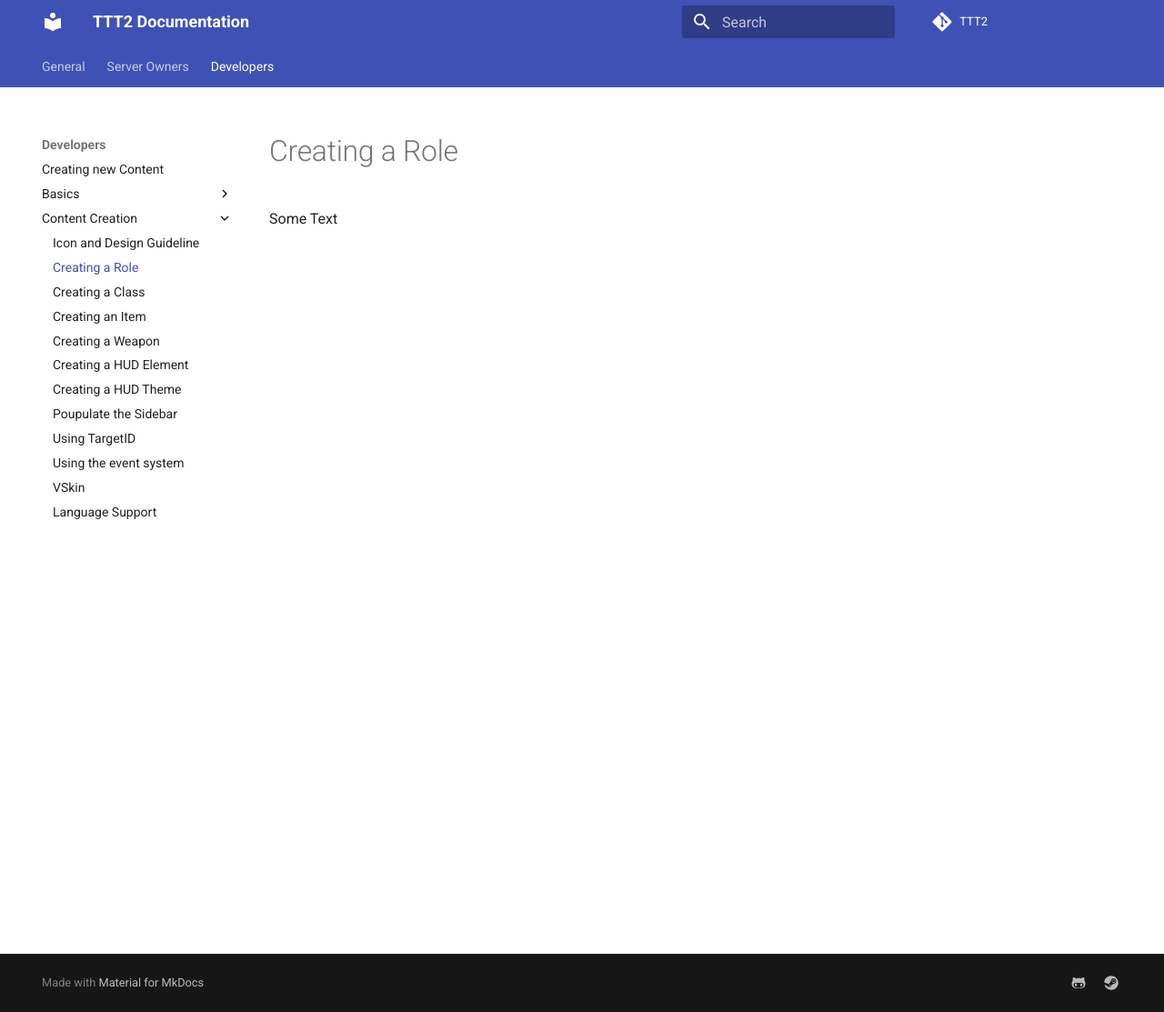
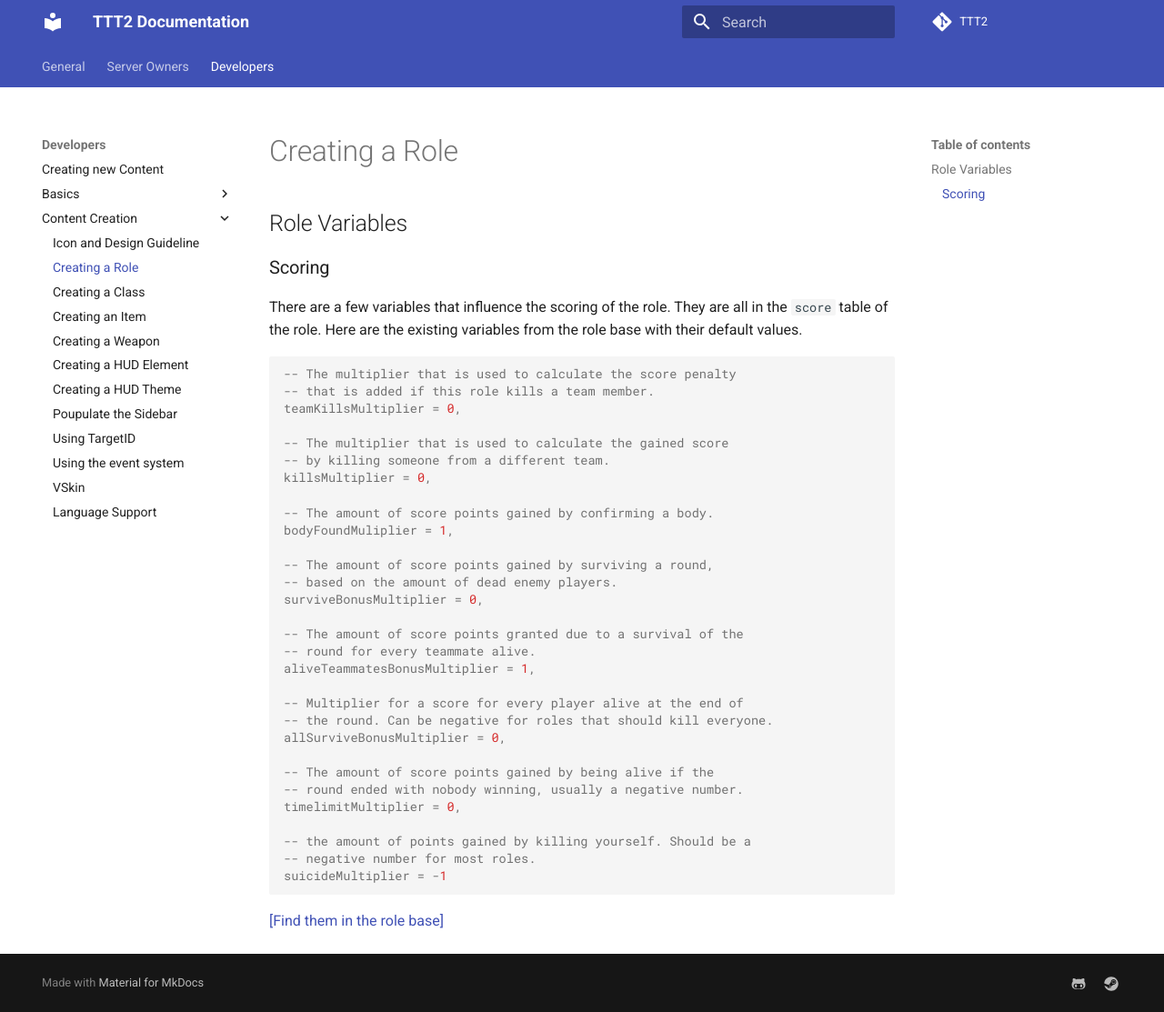
Before and after one commit to TTT-2/docs, an MkDocs documentation site: the page built from docs/developers/content-creation/creating-a-role.md, in a window 1280 px wide and 1113 px high. Shown: the whole window at 91% size. Built offline with MkDocs 1.6.1 and Material for MkDocs 9.7.7, drawn with Linux system fonts in a browser that asks for light colours; comment, search, counter and statistics services are not loaded.

Commit message:
added rolevars to the docs

````diff
--- a/docs/developers/content-creation/creating-a-role.md
+++ b/docs/developers/content-creation/creating-a-role.md
@@ -1,3 +1,42 @@
 # Creating a Role
 
-Some Text
+## Role Variables
+
+### Scoring
+
+There are a few variables that influence the scoring of the role. They are all in the `score` table of the role. Here are the existing variables from the role base with their default values.
+
+```lua
+-- The multiplier that is used to calculate the score penalty
+-- that is added if this role kills a team member.
+teamKillsMultiplier = 0,
+
+-- The multiplier that is used to calculate the gained score
+-- by killing someone from a different team.
+killsMultiplier = 0,
+
+-- The amount of score points gained by confirming a body.
+bodyFoundMuliplier = 1,
+
+-- The amount of score points gained by surviving a round,
+-- based on the amount of dead enemy players.
+surviveBonusMultiplier = 0,
+
+-- The amount of score points granted due to a survival of the
+-- round for every teammate alive.
+aliveTeammatesBonusMultiplier = 1,
+
+-- Multiplier for a score for every player alive at the end of
+-- the round. Can be negative for roles that should kill everyone.
+allSurviveBonusMultiplier = 0,
+
+-- The amount of score points gained by being alive if the
+-- round ended with nobody winning, usually a negative number.
+timelimitMultiplier = 0,
+
+-- the amount of points gained by killing yourself. Should be a
+-- negative number for most roles.
+suicideMultiplier = -1
+```
+
+[[Find them in the role base]](https://github.com/TTT-2/TTT2/blob/master/lua/terrortown/entities/roles/ttt_role_base/shared.lua)
````
